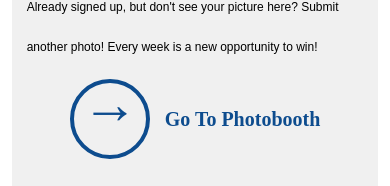
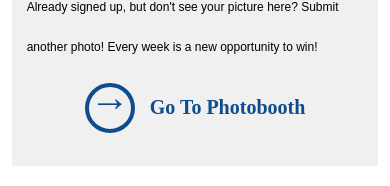
Before and after one commit to johnsonjoelle/milk-photobooth-v2, a React (Create React App) app: page / in a window 390 px wide. Shown: the part 1301-1487 px from the top of the page. Built offline with nearby package versions, Linux system fonts and the light colour scheme; a web font is replaced by a local one.

Commit message:
go to page icon on homepage style smaller

```diff
--- a/src/App.css
+++ b/src/App.css
@@ -657,10 +657,15 @@ li {
   }
 
   #arrow p{
-    font-size: 3.5rem !important;
+    font-size: 2.5rem !important;
   }
   li{
     font-size: 12px !important;
   }
 
+  #arrow{
+    width: 50px;
+    height: 50px;
+  }
+
 }
```
